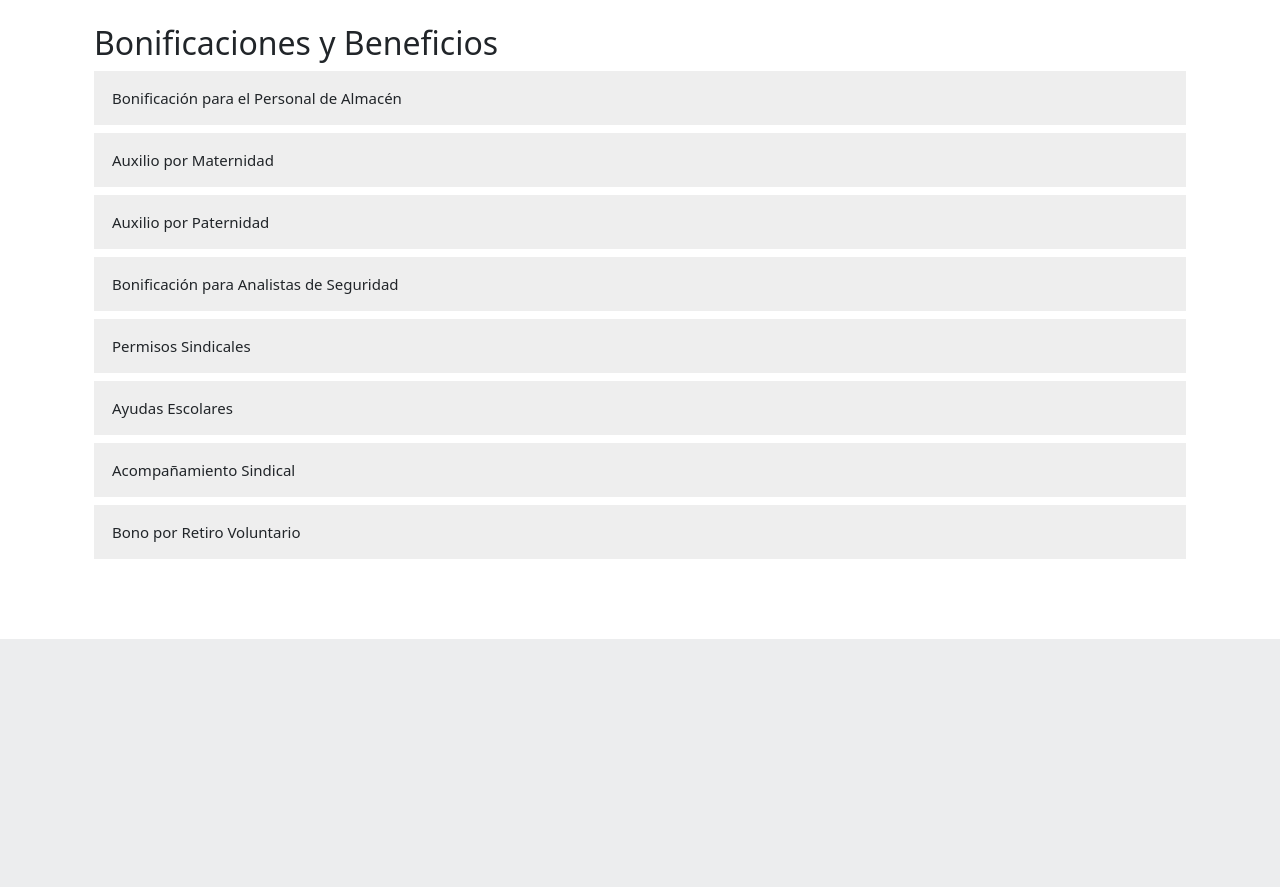
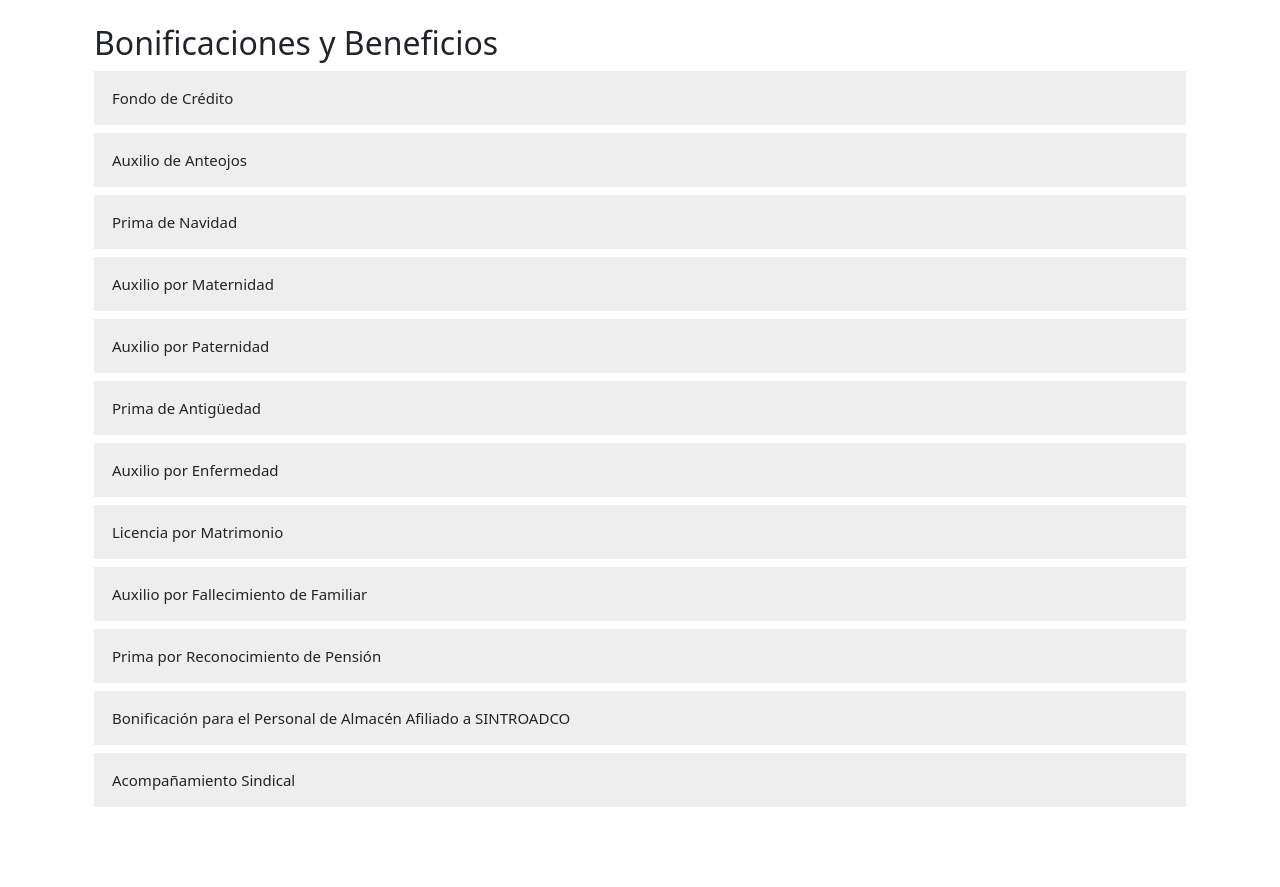
Before and after one commit to Emmanuelcasta/SINTROADCO, a Django app: page /informacion/ in a window 1280 px wide. Shown: the part 188-1075 px from the top of the page. Before the commit the page ends 827 px from the top, so only its background shows below. Run offline with Django 5.2, Linux system fonts and the light colour scheme.

Commit message:
Info Actualización

```diff
--- a/pages/templates/pages/informacion.html
+++ b/pages/templates/pages/informacion.html
@@ -12,20 +12,24 @@
     <h2>Bonificaciones y Beneficios</h2>
 
     <div class="accordion">
-        <h3 class="accordion-title">Bonificación para el Personal de Almacén</h3>
+        <h3 class="accordion-title">Fondo de Crédito</h3>
         <div class="accordion-content">
-            <p>Los trabajadores asignados al área de almacén que ocupen los siguientes cargos podrán recibir una bonificación trimestral salarial equivalente a ciento cincuenta mil pesos ($150.000). Los cargos beneficiarios serán:</p>
-            <ul>
-                <li>Operario de almacén</li>
-                <li>Gestor de aseguramiento y logística</li>
-                <li>Auxiliar de bodega</li>
-                <li>Controladores</li>
-            </ul>
+            <p>Libre inversión, Educación y Vivienda. Destinados exclusivamente para los trabajadores afiliados a Sintroadco.</p>
+        </div>
+
+        <h3 class="accordion-title">Auxilio de Anteojos</h3>
+        <div class="accordion-content">
+            <p>Auxilio de anteojos equivalente a siete (7) días de salario mínimo legal mensual vigente. Este auxilio se reconocerá cada dos (2) años, siempre y cuando exista recomendación médica y contra factura. Para el reconocimiento de este auxilio, el trabajador deberá aportar copia de la fórmula médica emitida por optómetra u oftalmólogo y de la factura de compra respectiva, anexo a la solicitud elevada a la EMPRESA. La factura debe estar a nombre del trabajador beneficiario.</p>
+        </div>
+
+        <h3 class="accordion-title">Prima de Navidad</h3>
+        <div class="accordion-content">
+            <p>LA EMPRESA reconocerá a los trabajadores beneficiarios de la Convención Colectiva una prima de navidad, que se pagará en los primeros quince (15) días del mes de diciembre de cada año.</p>
         </div>
 
         <h3 class="accordion-title">Auxilio por Maternidad</h3>
         <div class="accordion-content">
-            <p>La EMPRESA reconocerá el equivalente al setenta y cinco por ciento (75%) de un (1) salario mínimo legal mensual vigente como auxilio de maternidad a las trabajadoras afiliadas a SINTROADCO. En caso de aborto involuntario deberá la EMPRESA otorgar el auxilio de que trata esta cláusula.</p>
+            <p>La EMPRESA reconocerá el equivalente al setenta y cinco por ciento (75%) de un (1) salario mínimo legal mensual vigente como auxilio de maternidad a las trabajadoras afiliadas a SINTROADCO. En caso de aborto involuntario, la EMPRESA otorgará el auxilio correspondiente.</p>
         </div>
 
         <h3 class="accordion-title">Auxilio por Paternidad</h3>
@@ -33,41 +37,54 @@
             <p>La EMPRESA reconocerá el equivalente al setenta y cinco por ciento (75%) de un (1) salario mínimo legal mensual vigente como auxilio de paternidad a los trabajadores afiliados a SINTROADCO.</p>
         </div>
 
-        <h3 class="accordion-title">Bonificación para Analistas de Seguridad</h3>
+        <h3 class="accordion-title">Prima de Antigüedad</h3>
         <div class="accordion-content">
-            <p>La EMPRESA reconocerá una bonificación salarial para los analistas de seguridad que se encuentren en operaciones de riesgo a nivel nacional equivalente a ciento cincuenta mil pesos ($150.000).</p>
+            <p>A partir de la vigencia de la presente Convención Colectiva de Trabajo, la EMPRESA reconocerá una prima de antigüedad a los trabajadores beneficiarios que cumplan:</p>
+            <ul>
+                <li>Diez (10) años de servicio continuo: diez (10) días de salario básico.</li>
+                <li>Veinte (20) años de servicio continuo: veinte (20) días de salario básico.</li>
+                <li>Treinta (30) años de servicio continuo: treinta (30) días de salario básico.</li>
+            </ul>
         </div>
 
-        <h3 class="accordion-title">Permisos Sindicales</h3>
+        <h3 class="accordion-title">Auxilio por Enfermedad</h3>
         <div class="accordion-content">
-            <p>La EMPRESA reconocerá hasta ocho (8) permisos sindicales remunerados para que los directivos sindicales puedan atender los eventos programados por la Organización Sindical a nivel local o nacional.</p>
+            <p>La EMPRESA pagará un auxilio por enfermedad a los trabajadores que acumulen una incapacidad de origen común o laboral superior a ochenta (80) días calendario continuos o ciento ochenta (180) días. El valor será de:</p>
+            <ul>
+                <li>Trescientos mil pesos ($300.000) para ochenta (80) días.</li>
+                <li>Quinientos mil pesos ($500.000) para ciento ochenta (180) días.</li>
+            </ul>
         </div>
 
-        <h3 class="accordion-title">Ayudas Escolares</h3>
+        <h3 class="accordion-title">Licencia por Matrimonio</h3>
         <div class="accordion-content">
-            <p>La EMPRESA reconocerá para cada año lectivo la entrega de un bono escolar para todos los hijos de trabajadores sindicalizados entre los tres (3) y los dieciocho (18) años, de acuerdo con los siguientes montos:</p>
+            <p>La EMPRESA reconocerá una licencia remunerada por matrimonio de tres (3) días hábiles al trabajador que pertenezca a Sintroadco.</p>
+        </div>
+
+        <h3 class="accordion-title">Auxilio por Fallecimiento de Familiar</h3>
+        <div class="accordion-content">
+            <p>La EMPRESA pagará un auxilio no salarial de seiscientos mil pesos ($600.000) en caso de muerte del cónyuge, padres o hijos legítimos o extramatrimoniales reconocidos del trabajador.</p>
+        </div>
+
+        <h3 class="accordion-title">Prima por Reconocimiento de Pensión</h3>
+        <div class="accordion-content">
+            <p>La EMPRESA reconocerá una prima, no constitutiva de salario, equivalente a treinta (30) días de salario básico al momento en que el trabajador sea pensionado por la entidad de Seguridad Social correspondiente.</p>
+        </div>
+
+        <h3 class="accordion-title">Bonificación para el Personal de Almacén Afiliado a SINTROADCO</h3>
+        <div class="accordion-content">
+            <p>Los trabajadores del área de almacén podrán recibir una bonificación trimestral salarial equivalente a ciento cincuenta mil pesos ($150.000). Los cargos beneficiarios son:</p>
             <ul>
-                <li>Setenta mil pesos ($70.000) para preescolar y primaria.</li>
-                <li>Ciento veinte mil pesos ($120.000) para secundaria.</li>
+                <li>Operario de almacén</li>
+                <li>Gestor de aseguramiento y logística</li>
+                <li>Auxiliar de Bodega</li>
+                <li>Controladores</li>
             </ul>
         </div>
 
         <h3 class="accordion-title">Acompañamiento Sindical</h3>
         <div class="accordion-content">
-            <p>Todos nuestros afiliados tienen derecho al acompañamiento sindical en procesos disciplinarios. Para más información o asesoría jurídica, puede comunicarse con los siguientes representantes sindicales:</p>
-            <ul>
-                <li>Jorge Guzmán - Presidente Nacional Sintroadco - Cel: 300-331-71-66</li>
-                <li>Francisco Guerra - Tesorero Nacional Sintroadco - Cel: 310-825-57-40</li>
-                <li>Edwin Castañeda - Sintroadco - Cel: 305-264-32-41</li>
-                <li>Wilson Berrio - Sintroadco - Cel: 301-460-79-78</li>
-                <li>Anderson Rojas - Presidente Subdirectiva Eje Cafetero - Cel: 316-574-22-67</li>
-                <li>Víctor Vergel - Presidente Subdirectiva Antioquia Norte - Cel: 301-404-68-61</li>
-            </ul>
-        </div>
-
-        <h3 class="accordion-title">Bono por Retiro Voluntario</h3>
-        <div class="accordion-content">
-            <p>La EMPRESA otorgará un bono equivalente al dos por ciento (2%) del salario básico mensual de los trabajadores que voluntariamente se retiren de la empresa, siempre que hayan estado afiliados a la Organización Sindical por más de cinco (5) años.</p>
+            <p>Todos nuestros afiliados tienen derecho al acompañamiento Sindical en procesos disciplinarios.</p>
         </div>
     </div>
 </div>
```
